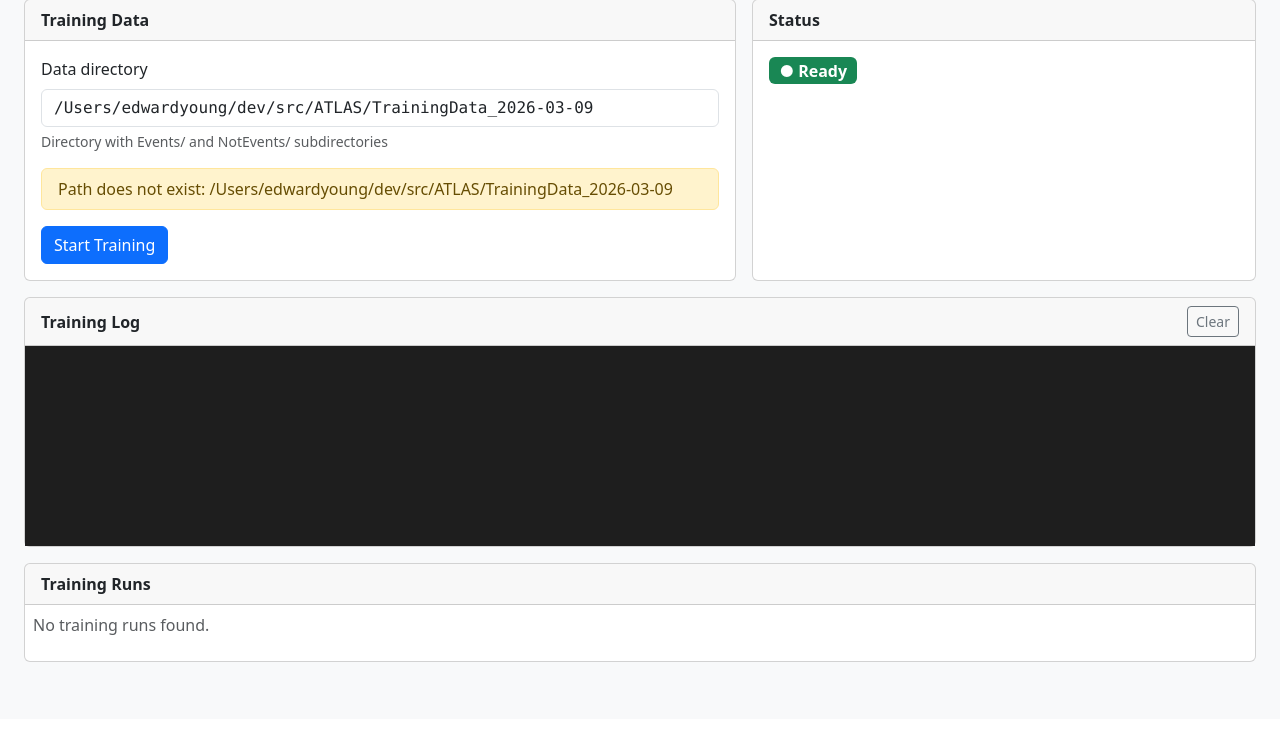
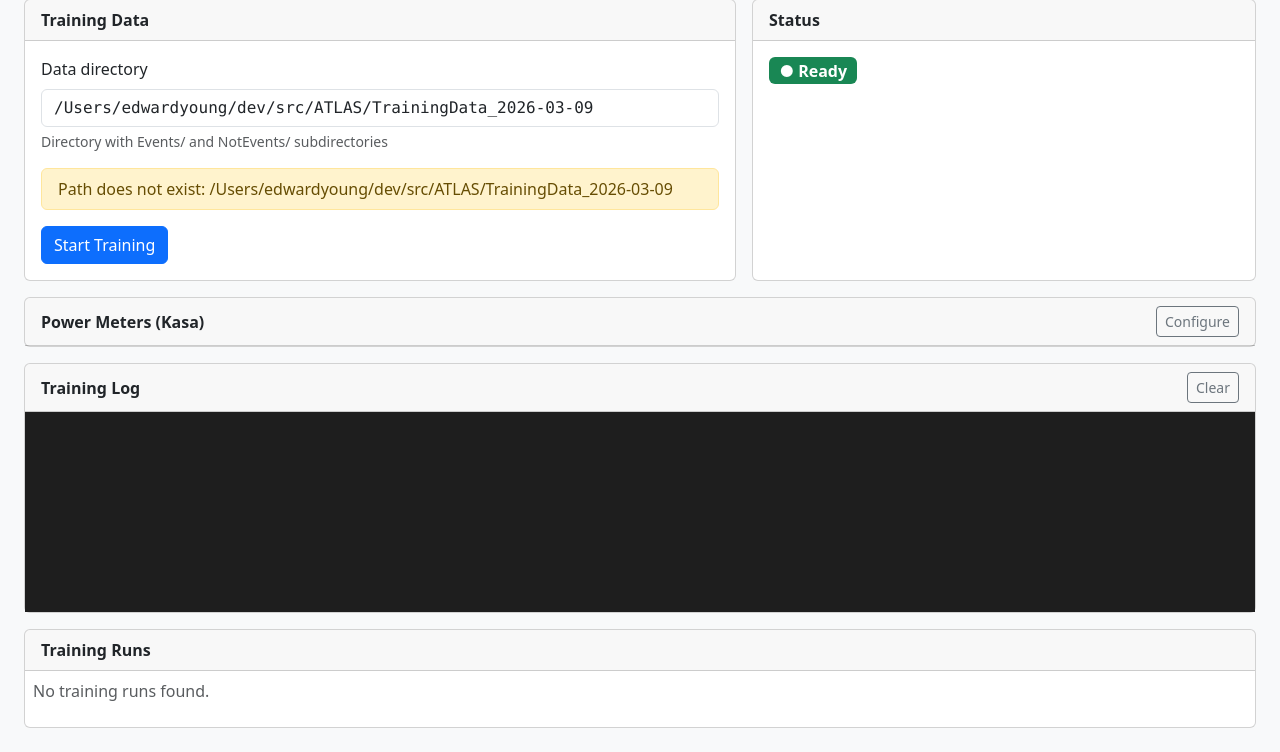
Before and after one commit to DaveDiller/atlas, a FastAPI app: page / in a window 1280 px wide. Shown: the part 81-833 px from the top of the page. Before the commit the page ends 743 px from the top, so only its background shows below. Run offline with FastAPI, Linux system fonts and the light colour scheme; some libraries are stand-ins or nearby versions.

Commit message:
Add TP-Link Kasa smart plug energy monitoring
KasaMonitor polls Kasa EP25 plugs over the local network during training
to record whole-machine power consumption alongside GPU-only nvidia-smi data.

- Configure plug IPs in the dashboard UI (Power Meters section)
- Live per-plug wattage shown in status panel during training
- Per-device Wh and avg watts saved to dashboard_meta.json at run end
- python-kasa added to requirements-dashboard.txt
- Graceful fallback when python-kasa not installed or no plugs configured

Co-Authored-By: Claude Sonnet 4.6 <noreply@anthropic.com>

```diff
--- /dev/null
+++ b/atlas-ml/dashboard/kasa_monitor.py
@@ -0,0 +1,112 @@
+# kasa_monitor.py — TP-Link Kasa smart plug energy monitoring
+#
+# Polls one or more Kasa plugs during training to record whole-device
+# power consumption. Requires python-kasa to be installed.
+#
+# Plugs are configured in dashboard_config.json under "kasa_plugs":
+#   {
+#     "kasa_plugs": {
+#       "marlin": "192.168.1.50",
+#       "nas":    "192.168.1.51"
+#     }
+#   }
+
+import asyncio
+import time
+from typing import Optional
+
+_kasa_available = False
+try:
+    from kasa import SmartPlug
+    _kasa_available = True
+except ImportError:
+    pass
+
+
+async def read_plug_watts(ip: str) -> Optional[float]:
+    """Read instantaneous power draw in watts from a Kasa plug."""
+    if not _kasa_available:
+        return None
+    try:
+        plug = SmartPlug(ip)
+        await asyncio.wait_for(plug.update(), timeout=3.0)
+        emeter = plug.emeter_realtime
+        # python-kasa returns power in watts under 'power' or 'power_mw'
+        if "power" in emeter:
+            return float(emeter["power"])
+        if "power_mw" in emeter:
+            return float(emeter["power_mw"]) / 1000.0
+    except Exception:
+        pass
+    return None
+
+
+class KasaMonitor:
+    """
+    Polls configured Kasa plugs at regular intervals during a training run.
+    Accumulates per-device power samples for energy calculation.
+    """
+
+    SAMPLE_INTERVAL = 10.0  # seconds between polls
+
+    def __init__(self, plugs: dict[str, str]):
+        """
+        plugs: dict of {label: ip_address}
+        e.g. {"marlin": "192.168.1.50", "nas": "192.168.1.51"}
+        """
+        self._plugs = plugs  # label -> ip
+        self._samples: dict[str, list[float]] = {k: [] for k in plugs}
+        self._running = False
+        self._start_time: Optional[float] = None
+        self._end_time: Optional[float] = None
+
+    def start(self):
+        self._samples = {k: [] for k in self._plugs}
+        self._start_time = time.time()
+        self._end_time = None
+        self._running = True
+
+    def stop(self):
+        self._running = False
+        self._end_time = time.time()
+
+    async def poll_once(self):
+        """Take one power reading from all plugs. Call from async context."""
+        for label, ip in self._plugs.items():
+            w = await read_plug_watts(ip)
+            if w is not None:
+                self._samples[label].append(w)
+
+    def energy_summary(self) -> dict:
+        """
+        Returns per-device energy summary:
+        {
+          "marlin": {"avg_w": 524.3, "energy_wh": 17.5, "samples": 22},
+          "nas":    {"avg_w":  38.1, "energy_wh":  1.3, "samples": 22},
+        }
+        """
+        if not self._start_time or not self._end_time:
+            return {}
+        duration_h = (self._end_time - self._start_time) / 3600.0
+        result = {}
+        for label, samples in self._samples.items():
+            if samples:
+                avg_w = sum(samples) / len(samples)
+                result[label] = {
+                    "avg_w": round(avg_w, 1),
+                    "energy_wh": round(avg_w * duration_h, 2),
+                    "samples": len(samples),
+                }
+        return result
+
+    def current_watts(self) -> dict[str, float]:
+        """Most recent reading per plug, for live display."""
+        return {
+            label: samples[-1]
+            for label, samples in self._samples.items()
+            if samples
+        }
+
+    @property
+    def available(self) -> bool:
+        return _kasa_available and bool(self._plugs)
--- a/atlas-ml/dashboard/main.py
+++ b/atlas-ml/dashboard/main.py
@@ -7,11 +7,13 @@ from contextlib import asynccontextmanager
 from pathlib import Path
 
 from fastapi import FastAPI, Request, Form
-from fastapi.responses import HTMLResponse, StreamingResponse, JSONResponse
+from fastapi.responses import HTMLResponse, StreamingResponse, JSONResponse, RedirectResponse
+from typing import List
 from fastapi.staticfiles import StaticFiles
 from fastapi.templating import Jinja2Templates
 
 from .data_stats import count_class_images
+from .kasa_monitor import KasaMonitor
 from .run_manager import TrainingManager, stream_logs
 from .run_reader import list_runs
 
@@ -28,9 +30,6 @@ _CONFIG_FILE = _HERE / "dashboard_config.json"
 # ---------------------------------------------------------------------------
 # App setup
 # ---------------------------------------------------------------------------
-
-manager = TrainingManager(atlas_ml_dir=_ATLAS_ML_DIR, runs_dir=_RUNS_DIR)
-
 
 @asynccontextmanager
 async def lifespan(app: FastAPI):
@@ -63,6 +62,13 @@ def _save_config(data: dict):
         pass
 
 
+manager = TrainingManager(
+    atlas_ml_dir=_ATLAS_ML_DIR,
+    runs_dir=_RUNS_DIR,
+    kasa_plugs=_load_config().get("kasa_plugs", {}),
+)
+
+
 # ---------------------------------------------------------------------------
 # Routes
 # ---------------------------------------------------------------------------
@@ -72,7 +78,7 @@ async def index(request: Request):
     cfg = _load_config()
     data_dir = cfg.get("data_dir", _DEFAULT_DATA_DIR)
     runs = await asyncio.to_thread(list_runs, _RUNS_DIR)
-    counts = await asyncio.to_thread(count_class_images, Path(data_dir))
+    counts = await asyncio.to_thread(count_class_images, Path(data_dir)) if data_dir else {}
     status = manager.status()
     return templates.TemplateResponse("index.html", {
         "request": request,
@@ -80,7 +86,22 @@ async def index(request: Request):
         "counts": counts,
         "data_dir": data_dir,
         "status": status,
+        "kasa_plugs": cfg.get("kasa_plugs", {}),
     })
+
+
+@app.post("/api/kasa/save")
+async def kasa_save(
+    label: List[str] = Form(default=[]),
+    ip: List[str] = Form(default=[]),
+):
+    plugs = {l.strip(): i.strip() for l, i in zip(label, ip) if l.strip() and i.strip()}
+    cfg = _load_config()
+    cfg["kasa_plugs"] = plugs
+    _save_config(cfg)
+    # Update manager with new plugs (takes effect on next training run)
+    manager._kasa = KasaMonitor(plugs)
+    return RedirectResponse(url="/", status_code=303)
 
 
 @app.get("/api/data-stats", response_class=HTMLResponse)
--- a/atlas-ml/dashboard/templates/base.html
+++ b/atlas-ml/dashboard/templates/base.html
@@ -8,6 +8,7 @@
   <link rel="stylesheet" href="/static/app.css">
   <script src="https://unpkg.com/htmx.org@1.9.12"></script>
   <script src="https://unpkg.com/htmx.org@1.9.12/dist/ext/sse.js"></script>
+  <script src="https://cdn.jsdelivr.net/npm/bootstrap@5.3.3/dist/js/bootstrap.bundle.min.js"></script>
 </head>
 <body class="bg-light">
 
--- a/atlas-ml/dashboard/templates/index.html
+++ b/atlas-ml/dashboard/templates/index.html
@@ -61,6 +61,51 @@
 
 </div>
 
+<!-- ── Kasa plug configuration ─────────────────────────────────────────── -->
+<div class="card mb-3">
+  <div class="card-header fw-semibold d-flex justify-content-between align-items-center">
+    <span>Power Meters (Kasa)</span>
+    <button class="btn btn-sm btn-outline-secondary"
+            type="button"
+            data-bs-toggle="collapse"
+            data-bs-target="#kasa-config">
+      Configure
+    </button>
+  </div>
+  <div class="collapse" id="kasa-config">
+    <div class="card-body">
+      <p class="text-muted small mb-2">
+        Enter the local IP address of each TP-Link Kasa EP25 plug.
+        Label is any name you choose (e.g. "marlin", "nas").
+        Restart the dashboard after saving.
+      </p>
+      <form action="/api/kasa/save" method="post" id="kasa-form">
+        <div id="kasa-plug-list">
+          {% for label, ip in kasa_plugs.items() %}
+          <div class="row g-2 mb-2 kasa-plug-row">
+            <div class="col-4">
+              <input type="text" class="form-control form-control-sm font-monospace"
+                     name="label" placeholder="label" value="{{ label }}">
+            </div>
+            <div class="col-5">
+              <input type="text" class="form-control form-control-sm font-monospace"
+                     name="ip" placeholder="192.168.1.x" value="{{ ip }}">
+            </div>
+            <div class="col-3">
+              <button type="button" class="btn btn-sm btn-outline-danger"
+                      onclick="this.closest('.kasa-plug-row').remove()">Remove</button>
+            </div>
+          </div>
+          {% endfor %}
+        </div>
+        <button type="button" class="btn btn-sm btn-outline-secondary me-2"
+                onclick="addKasaRow()">+ Add plug</button>
+        <button type="submit" class="btn btn-sm btn-primary">Save</button>
+      </form>
+    </div>
+  </div>
+</div>
+
 <!-- ── Log viewer ───────────────────────────────────────────────────────── -->
 <div class="card mb-3">
   <div class="card-header d-flex justify-content-between align-items-center">
@@ -92,6 +137,26 @@
 
 <!-- Auto-scroll log to bottom on new content -->
 <script>
+  function addKasaRow() {
+    const row = document.createElement("div");
+    row.className = "row g-2 mb-2 kasa-plug-row";
+    row.innerHTML = `
+      <div class="col-4">
+        <input type="text" class="form-control form-control-sm font-monospace"
+               name="label" placeholder="label">
+      </div>
+      <div class="col-5">
+        <input type="text" class="form-control form-control-sm font-monospace"
+               name="ip" placeholder="192.168.1.x">
+      </div>
+      <div class="col-3">
+        <button type="button" class="btn btn-sm btn-outline-danger"
+                onclick="this.closest('.kasa-plug-row').remove()">Remove</button>
+      </div>`;
+    document.getElementById("kasa-plug-list").appendChild(row);
+  }
+</script>
+<script>
   document.body.addEventListener("htmx:sseMessage", function () {
     const box = document.getElementById("log-box");
     if (box) box.scrollTop = box.scrollHeight;
--- a/atlas-ml/dashboard/templates/partials/training_controls.html
+++ b/atlas-ml/dashboard/templates/partials/training_controls.html
@@ -16,8 +16,11 @@
       </span>
       <span class="text-muted small">{{ status.elapsed }}</span>
       {% if status.current_power_w is not none %}
-        <span class="text-muted small">⚡ {{ "%.0f"|format(status.current_power_w) }}W</span>
+        <span class="text-muted small">⚡ GPU: {{ "%.0f"|format(status.current_power_w) }}W</span>
       {% endif %}
+      {% for label, watts in status.kasa_watts.items() %}
+        <span class="text-muted small">⚡ {{ label }}: {{ "%.0f"|format(watts) }}W</span>
+      {% endfor %}
       <span class="text-muted small text-truncate" style="max-width:300px">
         {{ status.data_dir }}
       </span>
--- a/atlas-ml/requirements-dashboard.txt
+++ b/atlas-ml/requirements-dashboard.txt
@@ -2,3 +2,4 @@ fastapi>=0.111
 uvicorn[standard]>=0.29
 jinja2>=3.1
 python-multipart>=0.0.9
+python-kasa>=0.7
```
Also changed, not shown: atlas-ml/dashboard/run_manager.py (+23 -6 lines).
